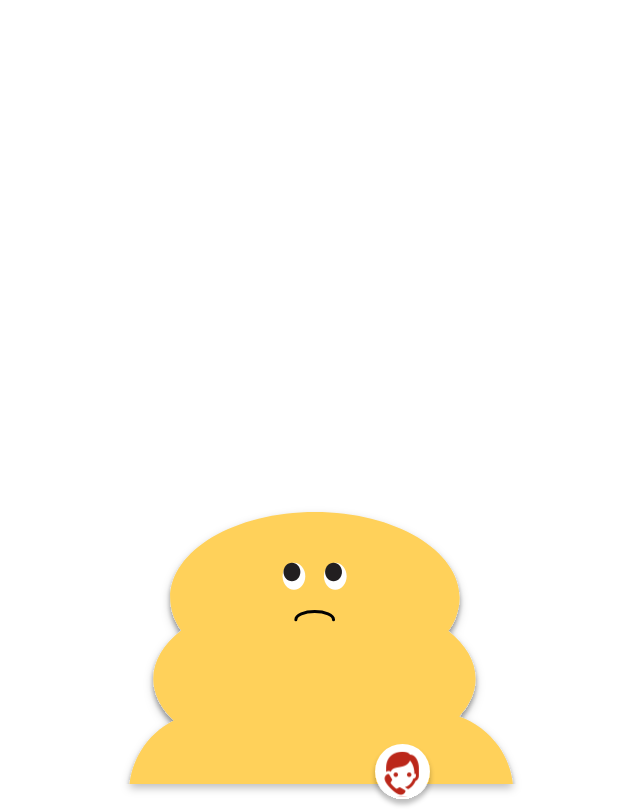
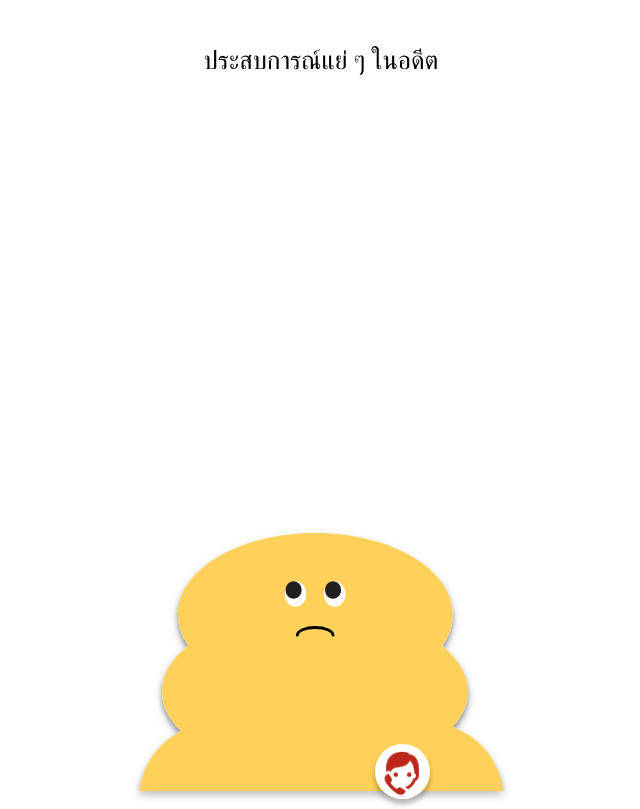
Before and after one commit to ChuoseDev/webapp, a React (Create React App) app in the folder frontend/: page /scene11 in a window 1280 px wide. Shown: the whole page, without its empty margins (319-959 px from the left). Built offline with nearby package versions, Linux system fonts and the light colour scheme.

Commit message:
scene11 responsive

```diff
--- a/frontend/src/views/scene11/scene11.css
+++ /dev/null
@@ -1,31 +0,0 @@
-.yellowChuose {
-  position: fixed;
-  left: 50%;
-  bottom: -15vh;
-  transform: translate(-50%, -50%);
-  margin: 0 auto;
-  filter: drop-shadow(0px 4px 4px rgba(0, 0, 0, 0.25));
-}
-
-.smallCloud {
-  position: fixed;
-  left: 25%;
-  bottom: 30%;
-  margin: 0 auto;
-  filter: drop-shadow(0px 4px 4px rgba(0, 0, 0, 0.25));
-}
-
-.bigCloud {
-  position: fixed;
-  left: 50%;
-  transform: translate(-50%, -50%);
-  margin: 0 auto;
-  filter: drop-shadow(0px 4px 4px rgba(0, 0, 0, 0.25));
-}
-
-.imageInCloud {
-  position: fixed;
-  left: 50%;
-  transform: translate(-50%, -50%);
-  margin: 0 auto;
-}
--- a/frontend/src/views/scene11/scene11.js
+++ b/frontend/src/views/scene11/scene11.js
@@ -1,6 +1,5 @@
 import { useNavigate } from 'react-router'
 import { useEffect, useState } from 'react'
-import './scene11.css'
 import {
   onePercentageOfRealHeight,
   scaleMean,
@@ -17,11 +16,10 @@ const Scene11 = () => {
   const [message3, setMessage3] = useState('')
   const [message4, setMessage4] = useState('')
   const [messageStyle, setMessageStyle] = useState({
-    position: 'absolute',
+    position: 'fixed',
     fontSize: 18 * scaleMean(),
     color: '#020202',
-    // top: '20vh',
-    // bottom: 100,
+    top: '20vh',
     left: '50%',
     transform: 'translate(-50%, -50%)',
     textAlign: 'center',
@@ -38,9 +36,23 @@ const Scene11 = () => {
     textAlign: 'center',
     width: '70vw',
   })
-  const [characterStyle, setCharacterStyle] = useState({})
+  const [characterStyle, setCharacterStyle] = useState({
+    position: 'fixed',
+    left: '50%',
+    height: scaleHeight() * 272,
+    bottom: '-15vh',
+    transform: 'translate(-50%, -50%)',
+    margin: '0 auto',
+    filter: 'drop-shadow(0px 4px 4px rgba(0, 0, 0, 0.25))',
+  })
   const [imageInCloud, setimageInCloud] = useState('')
-  const [imageInCloudStyle, setimageInCloudStyle] = useState({})
+  const [imageInCloudStyle, setimageInCloudStyle] = useState({
+    position: 'fixed',
+    left: '50%',
+    transform: 'translate(-50%, -50%)',
+    margin: '0 auto',
+    height: `${scaleHeight() * 20}%`,
+  })
   const [selectedCards, setSelectedCard] = useState([])
 
   const navigate = useNavigate()
@@ -236,12 +248,14 @@ const Scene11 = () => {
 
   const containerStyle = (scene) => {
     return {
+      width: window.screen.width,
+      height: window.innerHeight,
       position: 'relative',
       overflow: 'hidden',
-      left: 0,
-      top: 0,
       textAlign: 'center',
-      margin: 0,
+      opacity: 1,
+      transition: 'opacity ease-in-out 1s',
+      justifyContent: 'center',
     }
   }
   const onClickStart = () => {
@@ -276,7 +290,6 @@ const Scene11 = () => {
         </p>
       </div>
       <img
-        class="yellowChuose"
         src={'images/YellowChuose_06.svg'}
         alt="character"
         style={characterStyle}
@@ -285,23 +298,32 @@ const Scene11 = () => {
         class="smallCloud"
         src={'images/whiteSmallCloud.svg'}
         alt="smallCloud"
-        style={{ opacity: scene > 5 && scene < 18 ? 1 : 0 }}
+        style={{
+          position: 'fixed',
+          left: '25%',
+          bottom: '30vh',
+          margin: '0 auto',
+          filter: 'drop-shadow(0px 4px 4px rgba(0, 0, 0, 0.25))',
+          opacity: scene > 5 && scene < 18 ? 1 : 0,
+          height: 45 * scaleHeight(),
+        }}
       />
       <img
         class="bigCloud"
         src={'images/whiteBigCloud.svg'}
         alt="bigCloud"
         style={{
+          position: 'fixed',
+          left: '50%',
+          transform: 'translate(-50%, -50%)',
+          margin: '0 auto',
+          filter: 'drop-shadow(0px 4px 4px rgba(0, 0, 0, 0.25))',
           opacity: scene > 6 && scene < 18 ? 1 : 0,
-          top: 50 * onePercentageOfRealHeight(),
+          top: 40 * onePercentageOfRealHeight(),
+          height: 286 * scaleHeight(),
         }}
       />
-      <img
-        class="imageInCloud"
-        src={imageInCloud}
-        alt="imageInCloud"
-        style={imageInCloudStyle}
-      />
+      <img src={imageInCloud} alt="imageInCloud" style={imageInCloudStyle} />
       <div>
         <p style={messageInCloudStyle}>{messageInCloud}</p>
       </div>
@@ -309,7 +331,6 @@ const Scene11 = () => {
         style={{
           position: 'fixed',
           width: '125vw',
-          // width: `${2602 * scaleWidth}px`,
           left: '50%',
           transform: 'translate(-50%,0%)',
           top: 25 * onePercentageOfRealHeight(),
```
